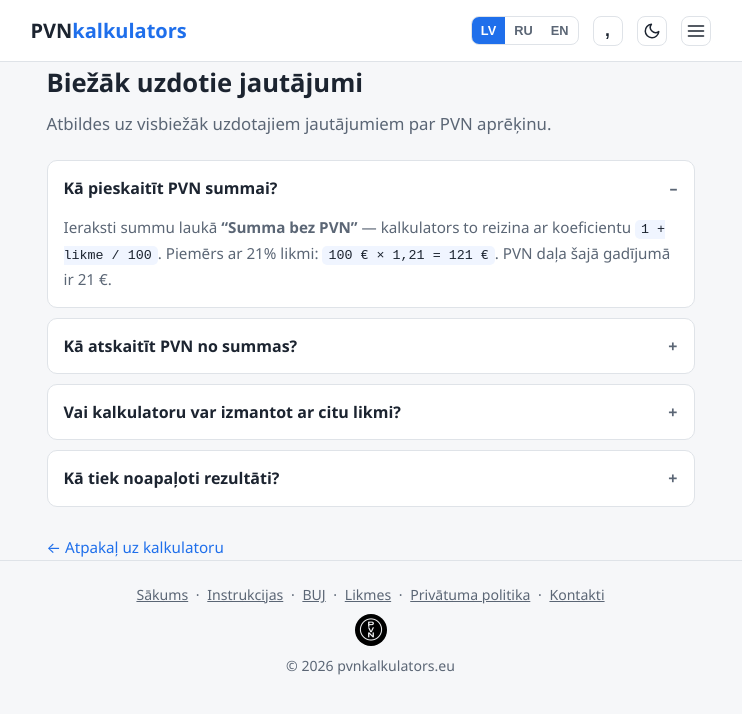
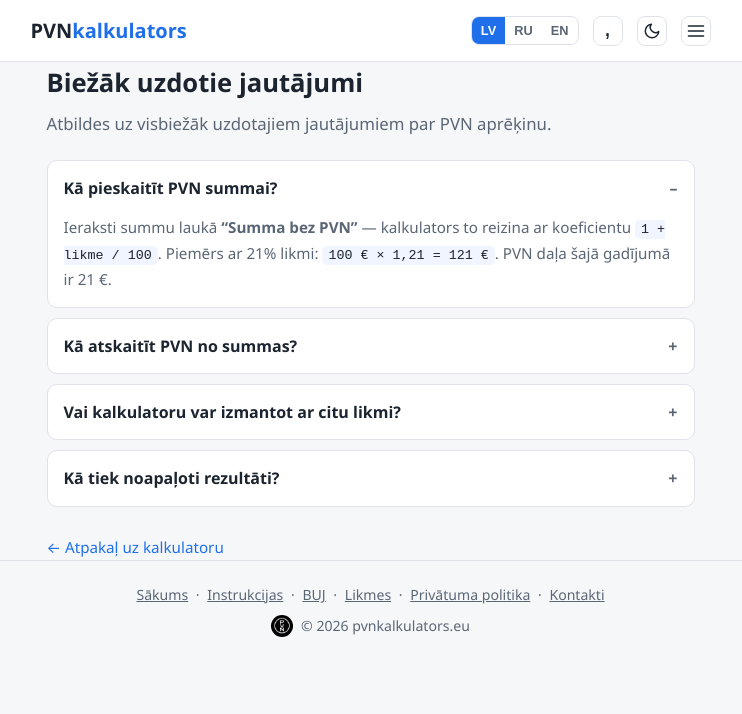
Before and after one commit to ungursedgars/pvn-kalkulators, a plain HTML site: page buj.html in a window 1280 px wide. Shown: the whole page, without its empty margins (262-1004 px from the left). Drawn offline with Linux system fonts and the light colour scheme.

Commit message:
Footer: put logo inline before the copyright text, not above it

```diff
--- a/buj.html
+++ b/buj.html
@@ -162,7 +162,8 @@
   footer a { color: var(--muted); }
   footer a:hover { color: var(--accent); }
   .footer-links { margin-bottom: 8px; }
-  .foot-logo { display: block; margin: 0 auto 8px; border-radius: 50%; }
+  .foot-brand { display: flex; align-items: center; justify-content: center; gap: 8px; }
+  .foot-logo { border-radius: 50%; }
   .footer-links a { margin: 0 4px; }
 </style>
 </head>
@@ -251,8 +252,10 @@
       <a href="privatuma-politika" id="footPrivacy">Privātuma politika</a> ·
       <a href="kontakti" id="footContact">Kontakti</a>
     </div>
-    <img src="/logo-64.png" class="foot-logo" alt="PVN kalkulators" width="32" height="32">
-    <div id="footDisclaimer">© 2026 pvnkalkulators.eu</div>
+    <div class="foot-brand">
+      <img src="/logo-64.png" class="foot-logo" alt="PVN kalkulators" width="22" height="22">
+      <span id="footDisclaimer">© 2026 pvnkalkulators.eu</span>
+    </div>
   </div>
 </footer>
 
```
Also changed, not shown: index.html (+6 -3 lines), instrukcijas.html (+6 -3 lines), kontakti.html (+6 -3 lines), likmes.html (+6 -3 lines), privatuma-politika.html (+6 -3 lines).
